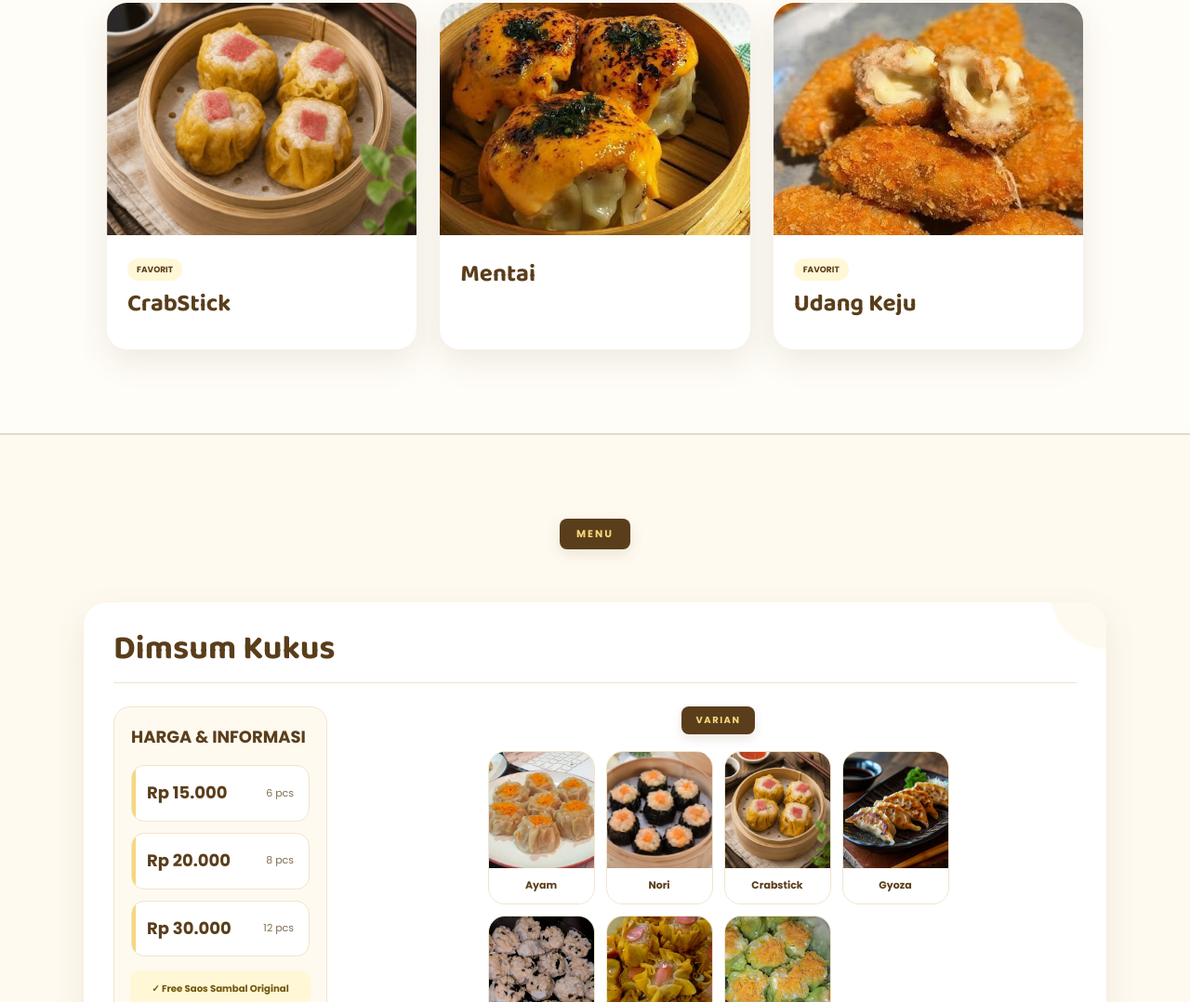
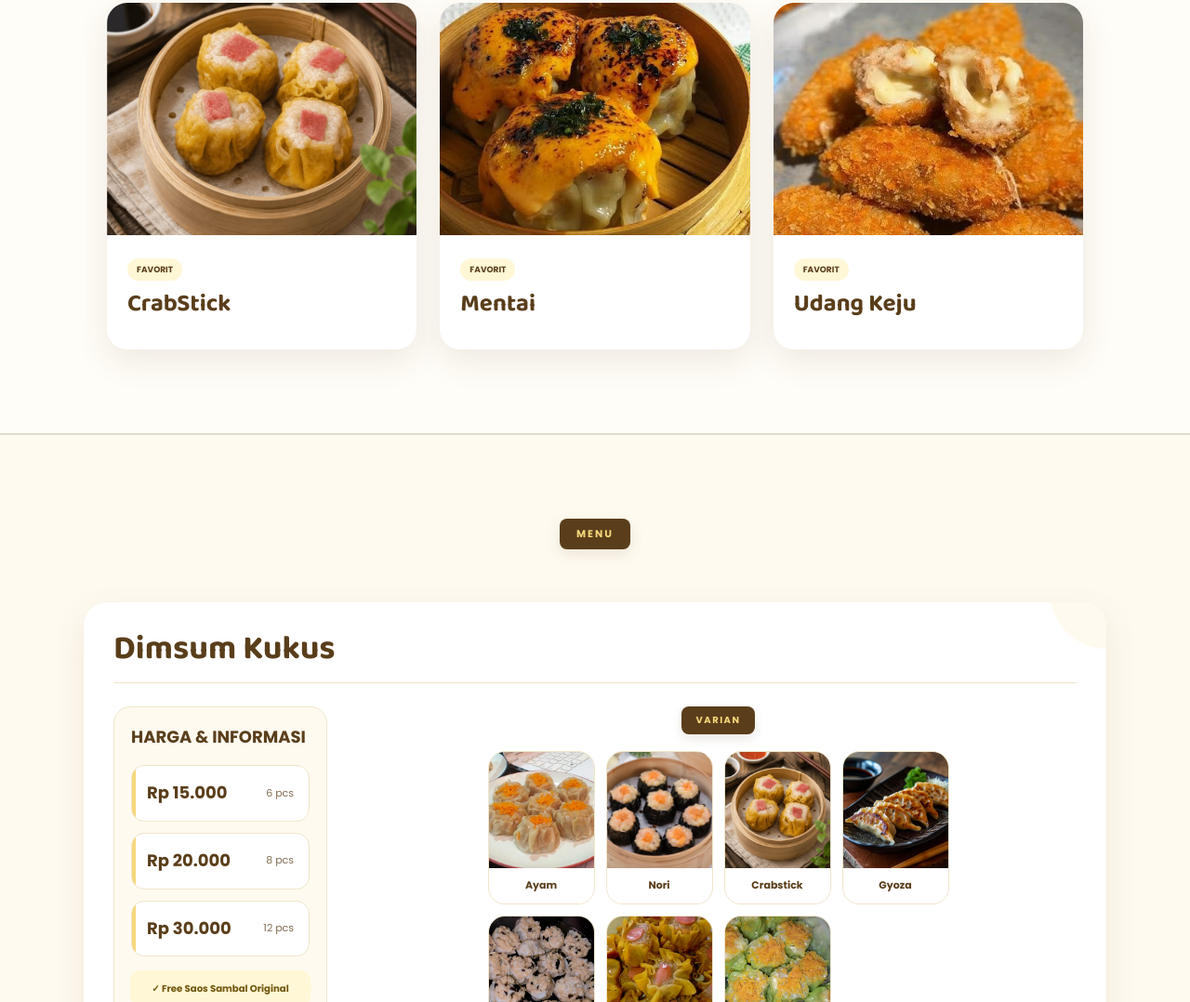
Before and after one commit to fitri4nii02-ops/Website-Dimsum-Bu-Yanti, a plain HTML site: page index.html in a window 1280 px wide. Shown: the part 898-1976 px from the top of the page at 93% size. Drawn offline with Linux system fonts and the light colour scheme.

Commit message:
Update website Dimsum Bu Yanti

```diff
--- a/index.html
+++ b/index.html
@@ -174,6 +174,10 @@
             </div>
 
             <div class="favorite-content">
+
+                  <span>
+                    FAVORIT
+                </span>
 
                 <h3>
                     Mentai
```
